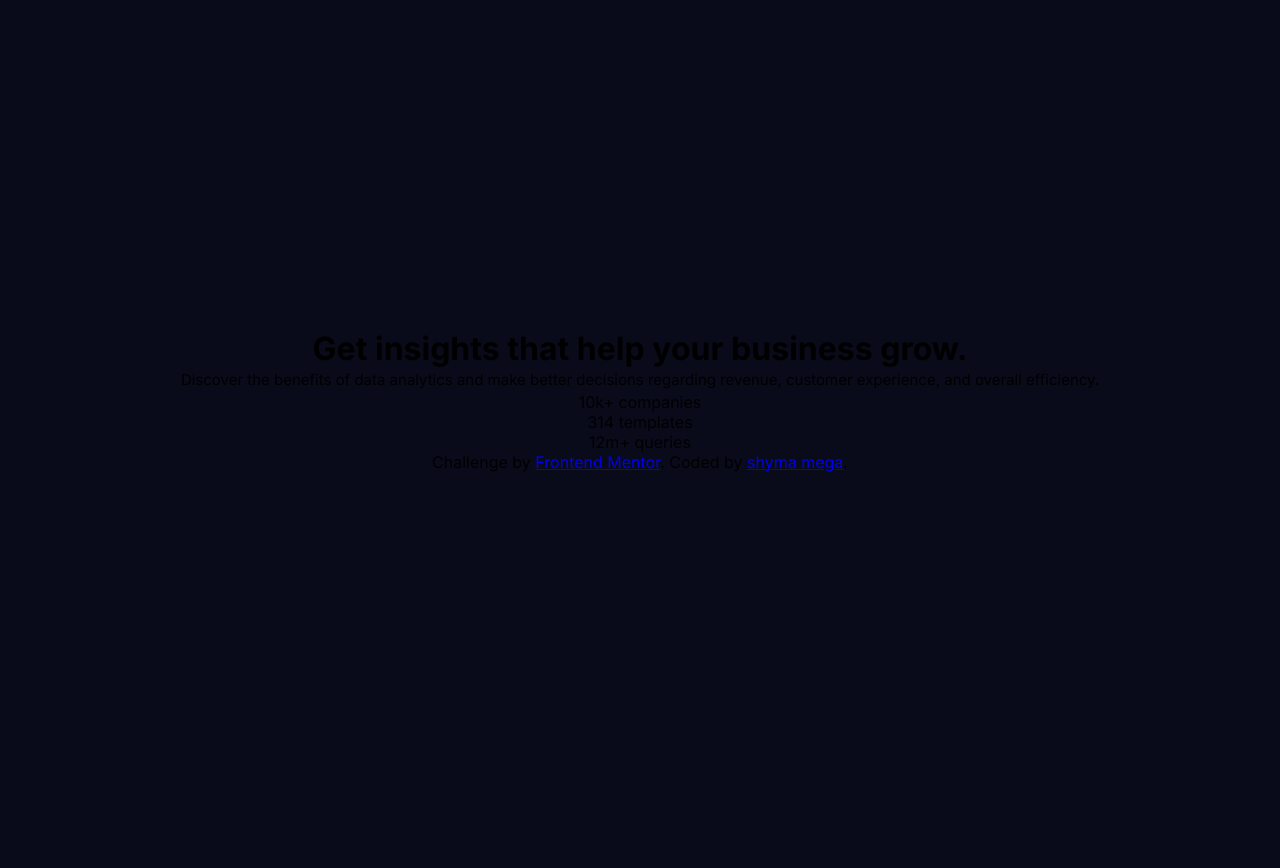
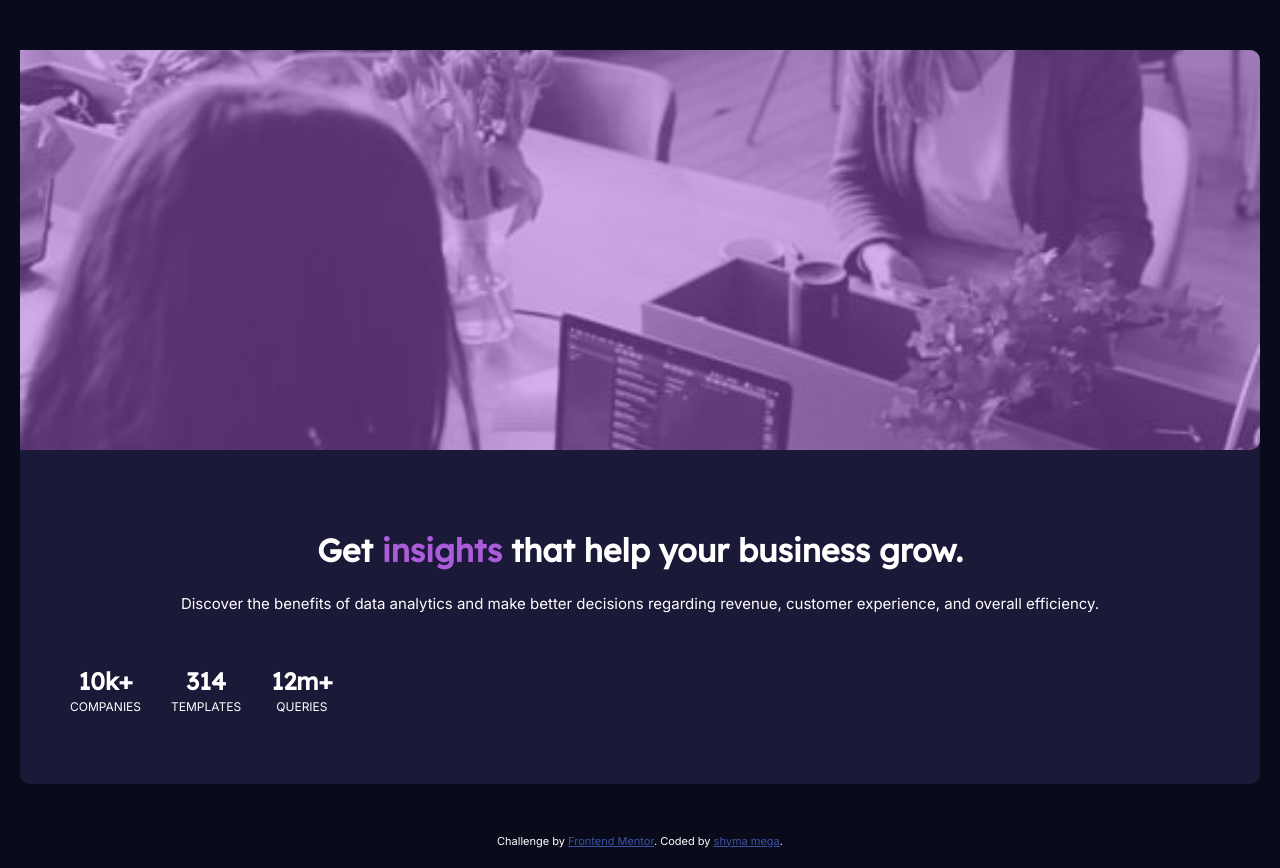
Before and after one commit to shyma-mega/Stats-preview-card-component, a plain HTML site: page index.html in a window 1280 px wide. Before the commit the page ends 800 px from the top, so only its background shows below. Drawn offline with Linux system fonts and the light colour scheme.

Commit message:
Update style.css

```diff
--- a/style.css
+++ b/style.css
@@ -31,7 +31,7 @@ p {
     line-height: 1.6;
 }
 
-.container {
+.main {
     background-color: var(--Dark-desaturated-blue);
     margin: 50px 20px;
     padding: 0 0 20px 0;
@@ -44,49 +44,49 @@ p {
     text-align: center;
 }
 
-.container .card h1 span {
+.main .card h1 span {
     color: var(--Soft-violet);
     line-height: 1.3;
 }
 
-.container .card h1 {
+.main .card h1 {
     margin: 50px 0 20px;
     padding: 0 20px;
     font-family: "Lexend Deca", sans-serif;
 
 }
 
-.container .card p {
+.main .card p {
     padding: 0 20px;
     margin-bottom: 30px;
 }
 
-.container .card ul li {
+.main .card ul li {
     margin-bottom: 20px;
     text-transform: uppercase;
 }
 
-.container .card ul li span {
+.main .card ul li span {
     display: block;
     text-transform: lowercase;
     font-weight: 700;
     font-family: "Lexend Deca", sans-serif;
 }
 
-.container .picture {
+.main .picture {
     background: url("./images/image-header-mobile.jpg");
     no-repeat center/cover;
     height: 400px;
 }
 
-.container .picture .overlay {
+.main .picture .overlay {
     background-color: hsl(277, 64%, 61%, .5);
     height: 400px;
     border-radius: 10px 10px 0 0;
 
 }
 
-.container .picture {
+.main .picture {
     border-radius: 10px 10px 0 0;
     -webkit-border-radius: 10px 10px 0 0;
     -moz-border-radius: 10px 10px 0 0;
@@ -94,14 +94,14 @@ p {
     -o-border-radius: 10px 10px 0 0;
 }
 
-.attribution {
+.footer {
     font-size: 11px;
     text-align: center;
     color: var(--White);
     margin-bottom: 20px;
 }
 
-.attributiona a {
+.footer a {
     color: hsl(228, 45%, 44%);
 }
 
@@ -115,7 +115,7 @@ p {
         text-align: left;
     }
 
-    .container .picture {
+    .main .picture {
         background: url(./images/image-header-desktop.jpg) no-repeat center/cover;
         min-width: 50%;
         border-radius: 0 10px 10px 0;
@@ -125,7 +125,7 @@ p {
         -o-border-radius: 0 10px 10px 0;
     }
 
-    .container .picture .overlay {
+    .main .picture .overlay {
         background-color: hsl(277, 64%, 61%, .5);
         height: 400px;
         border-radius: 0px 10px 10px 0;
@@ -135,19 +135,19 @@ p {
         -o-border-radius: 0px 10px 10px 0;
     }
 
-    .container .card ul {
+    .main .card ul {
         margin-left: 20px;
         display: flex;
         text-align: center;
     }
 
-    .container .card ul li {
+    .main .card ul li {
         margin-bottom: 20px;
         margin-right: 30px;
         font-size: 12px;
     }
 
-    .container .card ul li span {
+    .main .card ul li span {
         display: block;
         text-transform: lowercase;
         font-weight: 700;
@@ -167,11 +167,11 @@ p {
         min-height: 100vh;
     }
 
-    .container .card:nth-child(2) {
+    .main .card:nth-child(2) {
         padding: 30px;
     }
 
-    .container .card p {
+    .main .card p {
         margin-bottom: 50px;
     }
 }
```
